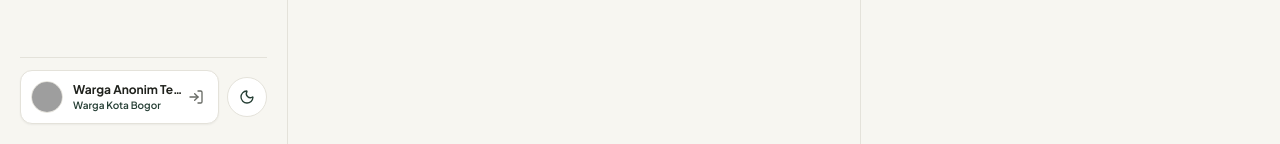
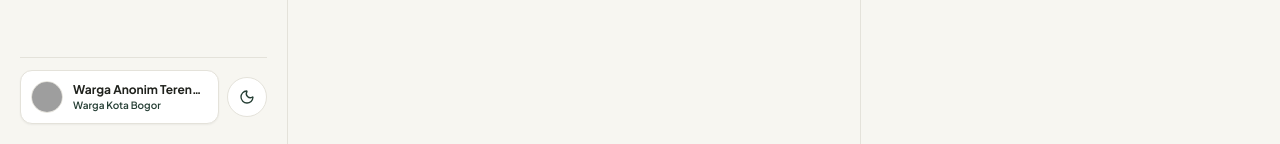
Before and after one commit to AchiraStudio/kata-natan-apa-aja_wip, a React (Vite) app: page / in a window 1280 px wide. Shown: the part 656-800 px from the top of the page. Built offline with nearby package versions, Linux system fonts and the light colour scheme; no server answers; the database is empty; grey boxes are pictures that could not be loaded.

Commit message:
fix(sidebar): route account card directly to user profile and remove exit icon

```diff
--- a/src/components/layout/Sidebar.tsx
+++ b/src/components/layout/Sidebar.tsx
@@ -15,7 +15,6 @@ import {
   Sparkles,
   Search,
   ShieldAlert,
-  LogIn,
 } from 'lucide-react';
 import { useTitik } from '../../context/TitikContext';
 import { useAuth } from '../../context/AuthContext';
@@ -308,16 +307,20 @@ export const Sidebar: React.FC<SidebarProps> = ({ currentPath: propPath }) => {
       {/* Bottom Section: Citizen Profile Card & Theme Toggle */}
       <div className="pt-3 border-t border-[#E4E2DA] dark:border-[#26352E] flex items-center gap-2">
         <a
-          href={isAuthenticated ? `/u/${profile.username}` : '/login'}
+          href={`/u/${profile.username}`}
           onClick={(e) => {
             e.preventDefault();
-            const target = isAuthenticated ? `/u/${profile.username}` : '/login';
+            const target = `/u/${profile.username}`;
             if (location.pathname !== target) {
               navigate(target);
             }
           }}
-          className="flex min-w-0 flex-1 items-center justify-between p-2.5 bg-white dark:bg-[#1A221E] border border-[#E4E2DA] dark:border-[#26352E] rounded-xl shadow-xs hover:border-[#263F35]/40 dark:hover:border-[#10B981]/40 transition-all group"
-          title={isAuthenticated ? 'Profil Saya' : 'Masuk'}
+          className={`flex min-w-0 flex-1 items-center justify-between p-2.5 rounded-xl border shadow-xs transition-all cursor-pointer group ${
+            currentPath === `/u/${profile.username}` || currentPath === '/me'
+              ? 'bg-[#E7EBDD] dark:bg-[#1A2E24] border-[#263F35]/40 dark:border-[#34D399]/40'
+              : 'bg-white dark:bg-[#1A221E] border-[#E4E2DA] dark:border-[#26352E] hover:border-[#263F35]/40 dark:hover:border-[#10B981]/40'
+          }`}
+          title="Profil Saya"
         >
           <div className="flex items-center gap-2.5 min-w-0">
             <img
@@ -338,12 +341,6 @@ export const Sidebar: React.FC<SidebarProps> = ({ currentPath: propPath }) => {
               </div>
             </div>
           </div>
-
-          <div className="flex items-center gap-1">
-            <span className="p-1 rounded-lg text-[#686B65] dark:text-[#9EACA3] group-hover:text-[#20221D] dark:group-hover:text-[#F3F6F4] group-hover:bg-[#F7F6F1] dark:group-hover:bg-[#131916] transition-colors">
-              <LogIn className="w-4 h-4" />
-            </span>
-          </div>
         </a>
         <ThemeToggle className="shrink-0" />
       </div>
```
Also changed, not shown: 2 other files (tests, documents, lock files or other folders).
